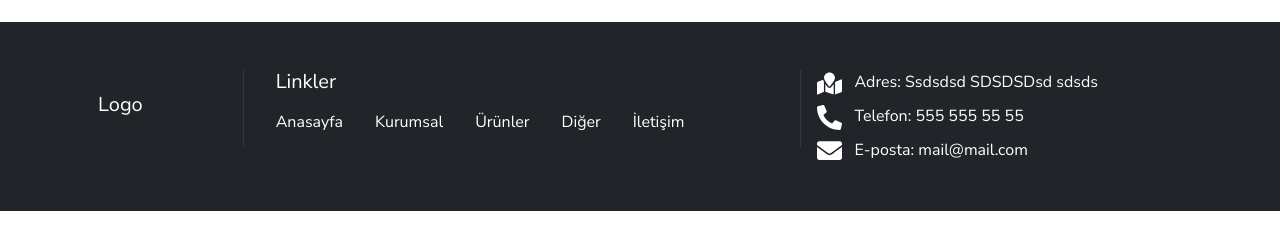
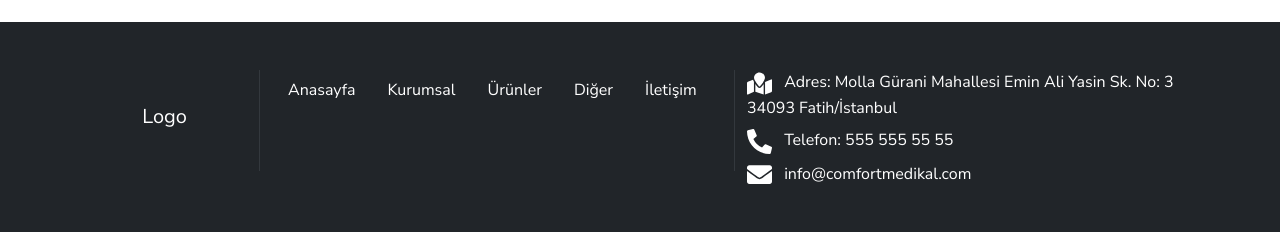
Before and after one commit to didactic-goggles/react-e-commerce, a React (Create React App) app: page / in a window 1280 px wide. Shown: the part 1310-1542 px from the top of the page. Before the commit the page ends 1521 px from the top, so only its background shows below. Built offline with nearby package versions, Linux system fonts and the light colour scheme; no server answers.

Commit message:
footer grids

```diff
--- a/src/components/Footer.js
+++ b/src/components/Footer.js
@@ -5,9 +5,9 @@ const Footer = () => {
   return (
     <footer className="bg-dark mt-auto text-white py-5">
       <div className="container">
-        <div className="d-flex flex-column flex-md-row justify-content-center">
+        <div className="row">
           <div
-            className="border-right-md border-sm-0 flex-fill px-3 d-flex align-items-center mb-3"
+            className="col-md-2 border-right-md border-sm-0 flex-fill d-flex align-items-center justify-content-center mb-3"
             ref={(el) =>
               el &&
               el.style.setProperty('border-color', '#6c757d3d', 'important')
@@ -16,13 +16,12 @@ const Footer = () => {
             <h5>Logo</h5>
           </div>
           <div
-            className="border-right-md border-sm-0 flex-fill px-0 px-md-3 mb-3"
+            className="col-md-5 border-right-md border-sm-0 flex-fill mb-3"
             ref={(el) =>
               el &&
               el.style.setProperty('border-color', '#6c757d3d', 'important')
             }
           >
-            <h5 className="px-3">Linkler</h5>
             <ul className="nav flex-row">
               <li className="nav-item">
                 <NavLink to="/" className="nav-link text-white">
@@ -51,11 +50,11 @@ const Footer = () => {
               </li>
             </ul>
           </div>
-          <div className="flex-fill px-3">
+          <div className="col-md-5">
             <div className="d-flex flex-column">
               <span className="mb-2">
                 <FaMapMarked className="me-2" style={{ fontSize: '25px' }} />{' '}
-                Adres: Ssdsdsd SDSDSDsd sdsds
+                Adres: Molla Gürani Mahallesi Emin Ali Yasin Sk. No: 3 34093 Fatih/İstanbul
               </span>
               <span className="mb-2">
                 <FaPhoneAlt className="me-2" style={{ fontSize: '25px' }} />{' '}
@@ -63,7 +62,7 @@ const Footer = () => {
               </span>
               <span>
                 <FaEnvelope className="me-2" style={{ fontSize: '25px' }} />{' '}
-                E-posta: mail@mail.com
+                <a href="mailto:info@comfortmedikal.com" class="text-decoration-none text-white">info@comfortmedikal.com</a>
               </span>
             </div>
           </div>
```
